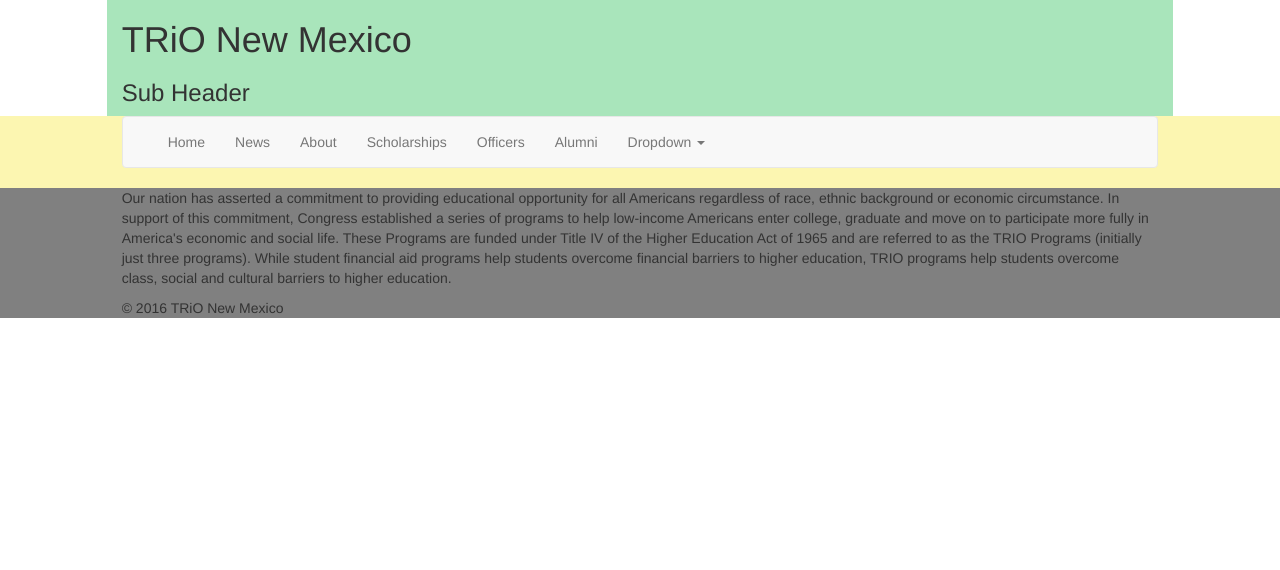
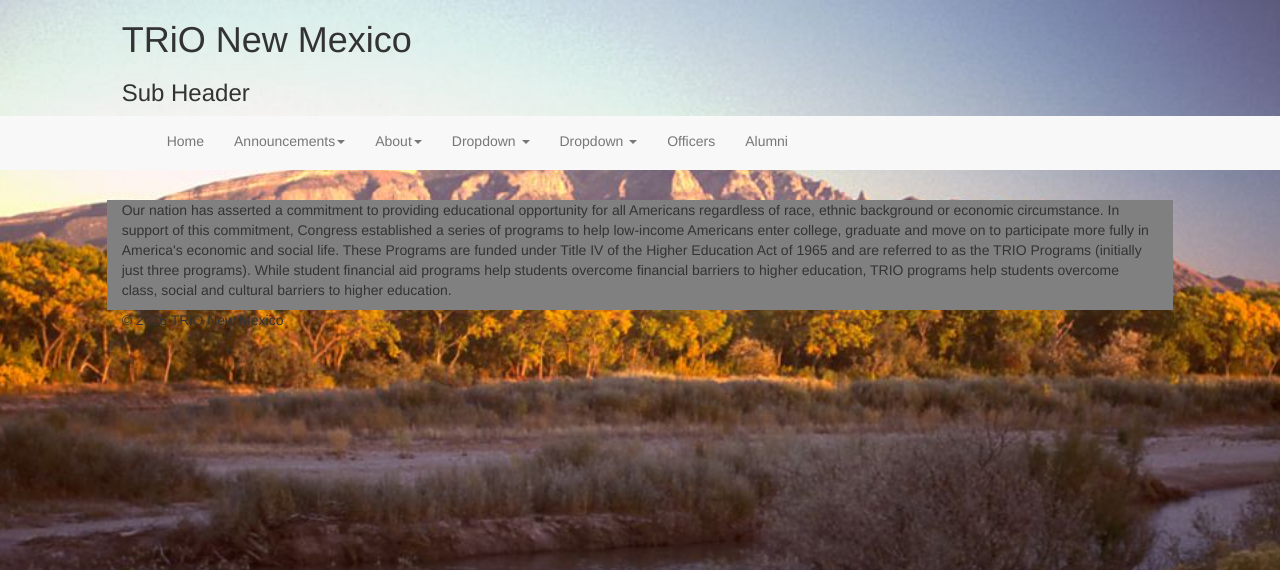
Before and after one commit to RPJarvis/trio_nm, a Django app: page / in a window 1280 px wide. Shown: the top 570 px of the page. Run offline with Django 3.2, Linux system fonts and the light colour scheme; some libraries are stand-ins or nearby versions.

Commit message:
bacground and nav

```diff
--- a/trio_nm/static/css/scss/styles.scss
+++ b/trio_nm/static/css/scss/styles.scss
@@ -5,28 +5,49 @@
 $dark-purple: #2D1E2F;
 
 
-
 body {
-  background-color: #573D1C;
+  background: url(../img/sandias.jpg) no-repeat center center fixed;
+  -webkit-background-size: cover;
+  -moz-background-size: cover;
+  -o-background-size: cover;
+  background-size: cover;
 }
 
 .content {
-  background-color: $light-yellow;
+  background-color: transparent;
 
 }
 
 #banner {
-  background-color: $sea-green;
+
+  opacity: 0.5;
 }
 
 #nav-container {
-  background-color: $light-yellow;
+  background: #f8f8f8;
+  height: 54px;
 }
 
-.main_nav {
-  background: $light-yellow;
+
+
+.content-row {
+  background-color: transparent;
 }
 
-.content-row {
+#header-wrapper {
+  #banner-wrapper {
+
+  }
+  #banner {
+    opacity: 1 !important;
+  }
+}
+
+.main {
   background-color: gray;
+  margin-top: 14px;
 }
+
+.navbar-default {
+  border: none !important;
+}
--- a/trio_nm/static/css/styles.css
+++ b/trio_nm/static/css/styles.css
@@ -1,19 +1,31 @@
 body {
-  background-color: white; }
+  background: url(../img/sandias.jpg) no-repeat center center fixed;
+  -webkit-background-size: cover;
+  -moz-background-size: cover;
+  -o-background-size: cover;
+  background-size: cover; }
 
 .content {
-  background-color: #FCF6B1; }
+  background-color: transparent; }
 
 #banner {
-  background-color: #A9E5BB; }
+  opacity: 0.5; }
 
 #nav-container {
-  background-color: #FCF6B1; }
-
-.main_nav {
-  background: #FCF6B1; }
+  background: #f8f8f8;
+  height: 54px; }
 
 .content-row {
-  background-color: gray; }
+  background-color: transparent; }
+
+#header-wrapper #banner {
+  opacity: 1 !important; }
+
+.main {
+  background-color: gray;
+  margin-top: 14px; }
+
+.navbar-default {
+  border: none !important; }
 
 /*# sourceMappingURL=styles.css.map */
--- a/trio_nm/static/js/scripts.js
+++ b/trio_nm/static/js/scripts.js
@@ -1,13 +1,13 @@
 $(function(){
-$(".dropdown").hover(
-        function() {
-            $('.dropdown-menu', this).stop( true, true ).fadeIn("fast");
-            $(this).toggleClass('open');
-            $('b', this).toggleClass("caret caret-up");
-        },
-        function() {
-            $('.dropdown-menu', this).stop( true, true ).fadeOut("fast");
-            $(this).toggleClass('open');
-            $('b', this).toggleClass("caret caret-up");
-        });
+// $(".dropdown").hover(
+//         function() {
+//             $('.dropdown-menu', this).stop( true, true ).fadeIn("fast");
+//             $(this).toggleClass('open');
+//             $('b', this).toggleClass("caret caret-up");
+//         },
+//         function() {
+//             $('.dropdown-menu', this).stop( true, true ).fadeOut("fast");
+//             $(this).toggleClass('open');
+//             $('b', this).toggleClass("caret caret-up");
+//         });
 });
--- a/trio_nm/trio_nm_main/templates/trio_nm_main/_header.html
+++ b/trio_nm/trio_nm_main/templates/trio_nm_main/_header.html
@@ -1,10 +1,12 @@
 {% block header %}
-<div class="container-fluid">
+<div class="container-fluid" id="header-wrapper">
     <div class="row">
         <div class="col-md-1"></div>
-        <div class="col-md-10" id="banner">
+        <div class="col-md-10" id="banner-wrapper">
+            <div id="banner">
                 <h1 class="center banner">TRiO New Mexico</h1>
                 <h3>Sub Header</h3>
+            </div>
         </div>
         <div class="col-md-1"></div>
     </div>
@@ -26,11 +28,21 @@
                     <div class="collapse navbar-collapse" id="navbar">
                       <ul class="nav navbar-nav ">
                         <li><a href="/" >Home</a></li>
-                        <li><a href="/news">News</a></li>
-                          <li><a href="/about">About</a></li>
-                          <li><a href="/scholarships">Scholarships</a></li>
-                          <li><a href="/officers">Officers</a></li>
-                          <li><a href="/alumni">Alumni</a></li>
+                          <li class="dropdown">
+                            <a href="#" class="dropdown-toggle" data-toggle="dropdown">Announcements<b class="caret"></b></a>
+                            <ul class="dropdown-menu">
+                                <li><a href="#">News</a></li>
+                                <li><a href="#">Events</a></li>
+                            </ul>
+                          </li>
+                          <li class="dropdown">
+                              <a href="#" class="dropdown-toggle" data-toggle="dropdown">About<b class="caret"></b></a>
+                              <ul class="dropdown-menu">
+                                <li><a href="#">Programs</a></li>
+                                <li><a href="#">Scholarships</a></li>
+
+                              </ul>
+                          </li>
                           <li class="dropdown">
                               <a href="#" class="dropdown-toggle" data-toggle="dropdown">Dropdown <b class="caret"></b></a>
                               <ul class="dropdown-menu">
@@ -43,6 +55,20 @@
                                 <li><a href="#">One more separated link</a></li>
                               </ul>
                           </li>
+                          <li class="dropdown">
+                              <a href="#" class="dropdown-toggle" data-toggle="dropdown">Dropdown <b class="caret"></b></a>
+                              <ul class="dropdown-menu">
+                                <li><a href="#">Action</a></li>
+                                <li><a href="#">Another action</a></li>
+                                <li><a href="#">Something else here</a></li>
+                                <li class="divider"></li>
+                                <li><a href="#">Separated link</a></li>
+                                <li class="divider"></li>
+                                <li><a href="#">One more separated link</a></li>
+                              </ul>
+                          </li>
+                          <li><a href="/officers">Officers</a></li>
+                          <li><a href="/alumni">Alumni</a></li>
                       </ul>
                     </div><!-- /.navbar-collapse -->
                 </div><!-- /.container-fluid -->
--- a/trio_nm/trio_nm_main/templates/trio_nm_main/base.html
+++ b/trio_nm/trio_nm_main/templates/trio_nm_main/base.html
@@ -9,7 +9,7 @@
     <link href="{% static "css/bootstrap.css" %}" rel="stylesheet" media="screen">
     <link href="{% static "css/styles.css" %}" rel="stylesheet" media="screen">
     <script src="{% static "js/jquery-3.1.0.min.js" %}" type="text/javascript"></script>
-
+    <script src="{% static "js/bootstrap.min.js" %}" type="text/javascript"></script>
     <meta charset="UTF-8">
     <meta name="viewport" content="width=device-width, initial-scale=1.0, maximum-scale=1.0, user-scalable=0">
     <meta name="author" content="Ryan Jarvis RJarvis1@cnm.edu">
--- a/trio_nm/trio_nm_main/templates/trio_nm_main/index.html
+++ b/trio_nm/trio_nm_main/templates/trio_nm_main/index.html
@@ -3,7 +3,7 @@
 <div class="container-fluid content">
     <div class="row content-row">
         <div class="col-md-1"></div>
-        <div class="col-md-10">
+        <div class="col-md-10 main">
             <p>
                 Our nation has asserted a commitment to providing educational opportunity for all
                 Americans regardless of race, ethnic background or economic circumstance. In support
```
Also changed, not shown: trio_nm/static/img/sandias.jpg (added), trio_nm/static/js/bootstrap.min.js (added), 3 other files. Lines whose indentation alone changed are shown as unchanged.
